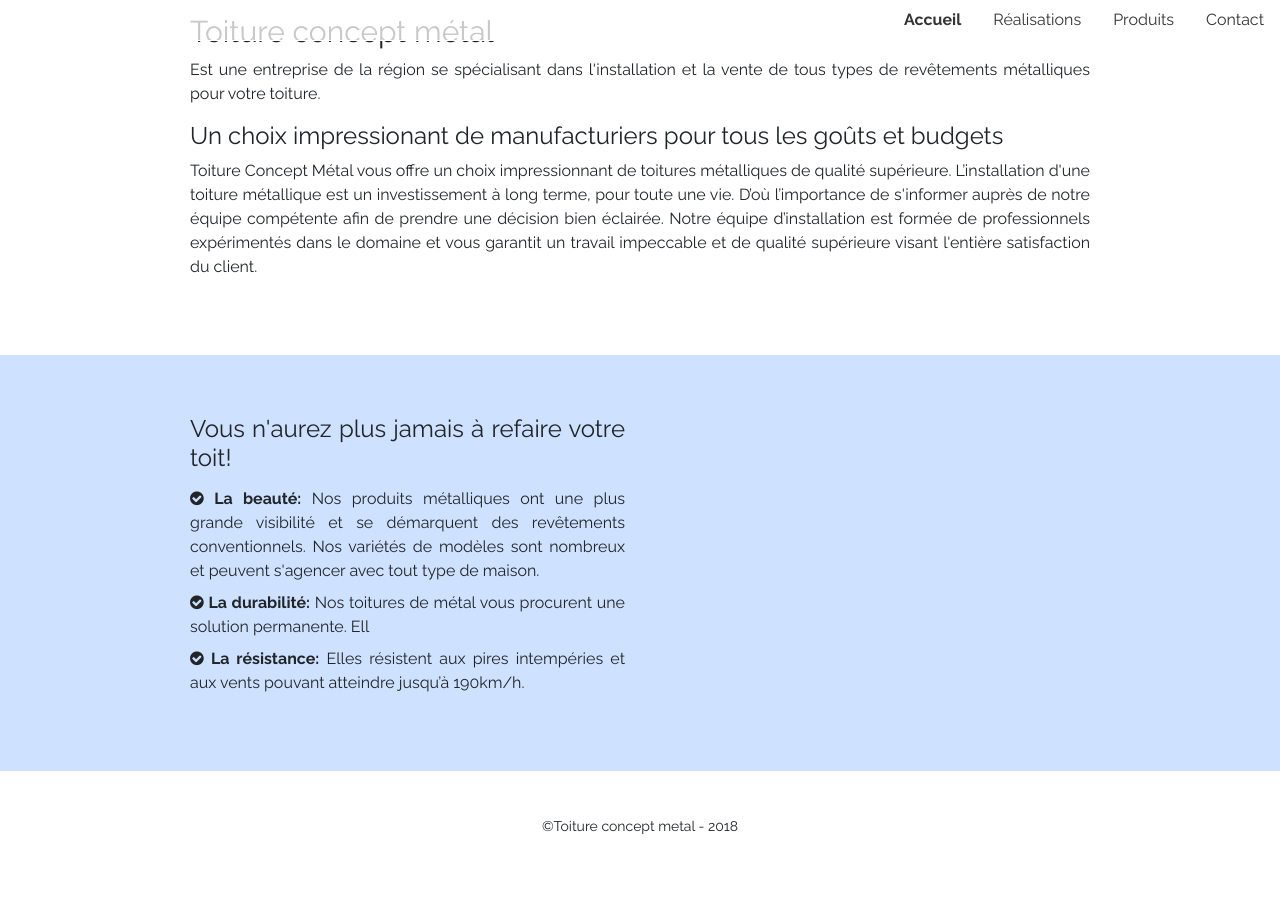
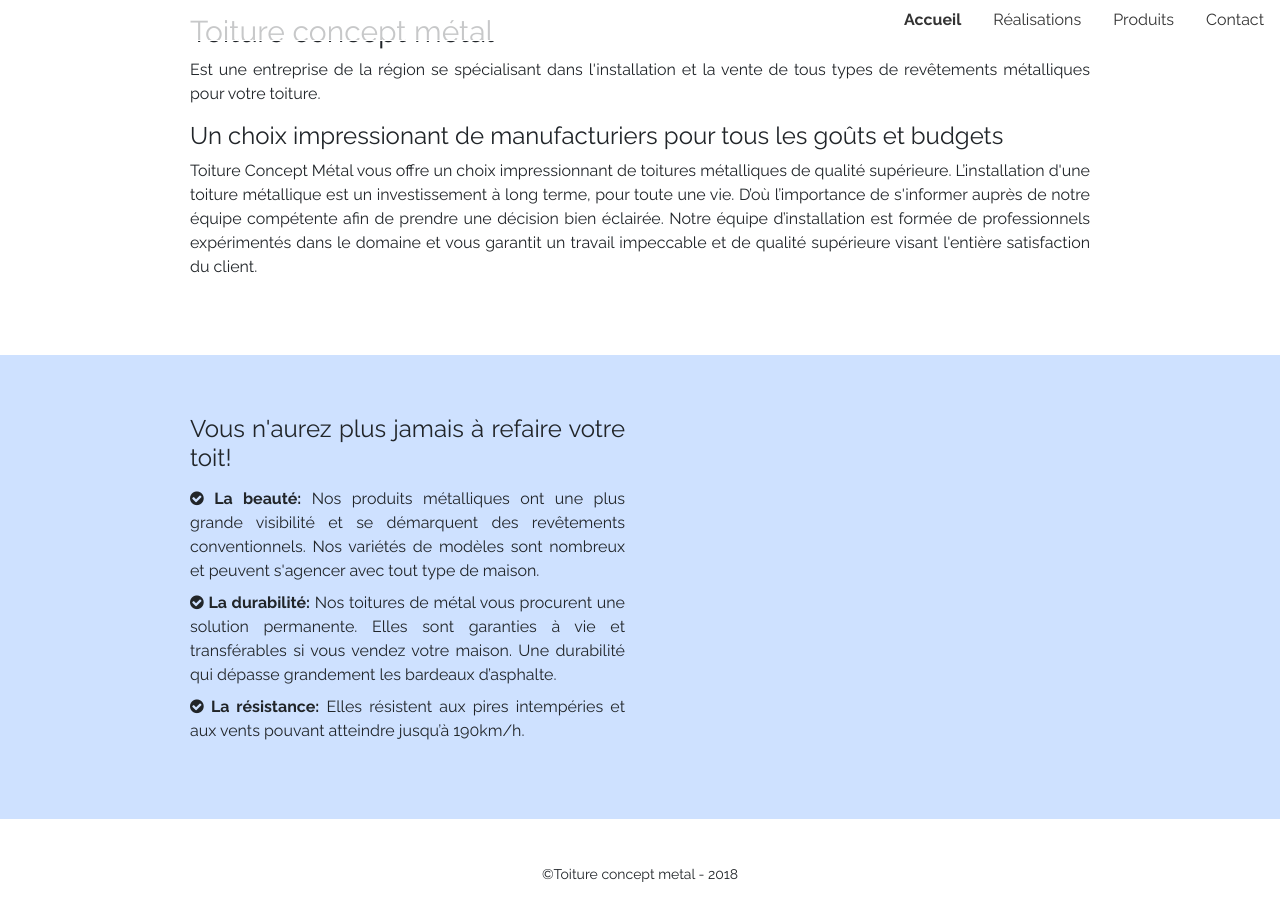
Before and after one commit to vincent-bouchard/toiture-concept-metal, a Jekyll site: the page built from index.md, in a window 1280 px wide and 900 px high, scrolled down 546 px. Built offline with Jekyll 4.4.1, drawn with Linux system fonts in a browser that asks for light colours; before the commit the page ends 1398 px from its top, so only the background shows below that.

Commit message:
Update index content

```diff
--- a/_config.yml
+++ b/_config.yml
@@ -19,8 +19,8 @@ description: >- # this means to ignore newlines until "baseurl:"
   Write an awesome description for your new site here. You can edit this
   line in _config.yml. It will appear in your document head meta (for
   Google search results) and in your feed.xml site description.
-baseurl: "/toiture-concept-metal" # the subpath of your site, e.g. /blog
-url: "https://vincent-bouchard.github.io" # the base hostname & protocol for your site, e.g. http://example.com
+baseurl: "" #"/toiture-concept-metal" # the subpath of your site, e.g. /blog
+url: "" #"https://vincent-bouchard.github.io" # the base hostname & protocol for your site, e.g. http://example.com
 twitter_username: jekyllrb
 github_username:  jekyll
 
--- a/_includes/index/content.html
+++ b/_includes/index/content.html
@@ -28,7 +28,7 @@
                         <i class="fa fa-check-circle"></i> <strong>La beauté:</strong> Nos produits métalliques ont une plus grande visibilité et se démarquent des revêtements conventionnels. Nos variétés de modèles sont nombreux et peuvent s'agencer avec tout type de maison.
                     </li>
                     <li>
-                        <i class="fa fa-check-circle"></i> <strong>La durabilité:</strong> Nos toitures de métal vous procurent une solution permanente. Ell
+                        <i class="fa fa-check-circle"></i> <strong>La durabilité:</strong> Nos toitures de métal vous procurent une solution permanente. Elles sont garanties à vie et transférables si vous vendez votre maison. Une durabilité qui dépasse grandement les bardeaux d’asphalte.
                     </li>
                     <li>
                         <i class="fa fa-check-circle"></i> <strong>La résistance:</strong> Elles résistent aux pires intempéries et aux vents pouvant atteindre jusqu’à 190km/h.
```
Also changed, not shown: 5 other files.
